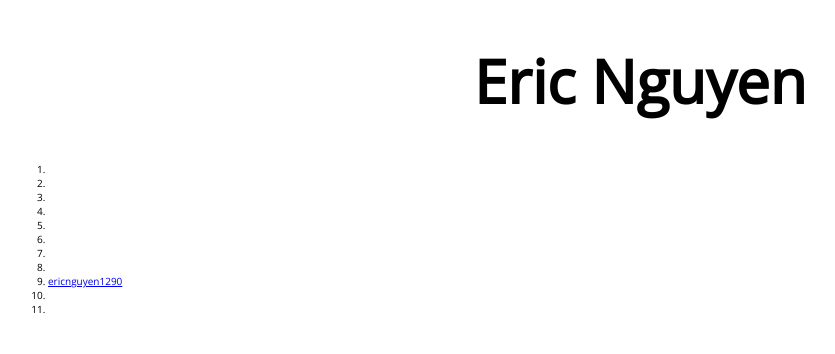
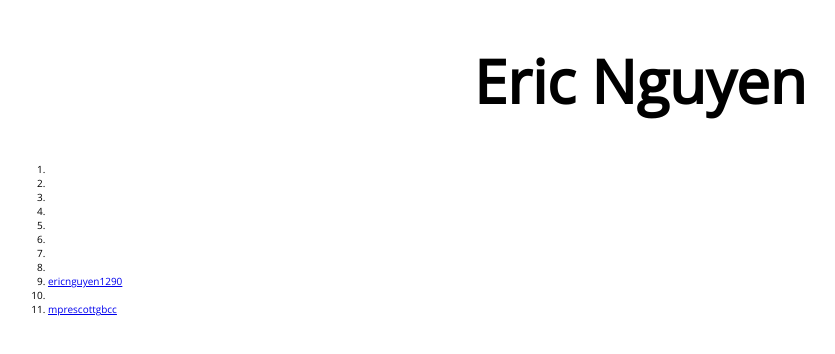
Before and after one commit to ericnguyen1290/mod6-inclass-Nguyen, a plain HTML site: page index.html in a window 1280 px wide. Shown: the whole page, without its empty margins (0-835 px from the left). Drawn offline with nearby package versions, Linux system fonts and the light colour scheme.

Commit message:
Added mprescottgbcc to list

```diff
--- a/index.html
+++ b/index.html
@@ -20,7 +20,7 @@
         <li></li>
         <li><a href="https://github.com/ericnguyen1290/mod6-inclass-Nguyen">ericnguyen1290</a></li>
         <li></li>
-        <li></li>
+        <li><a href="https://github.com/mprescottgbcc/mod6-inclass">mprescottgbcc</a></li>
     </ol>
     <script src="scripts/scripts.js"></script>
   </body>
```
